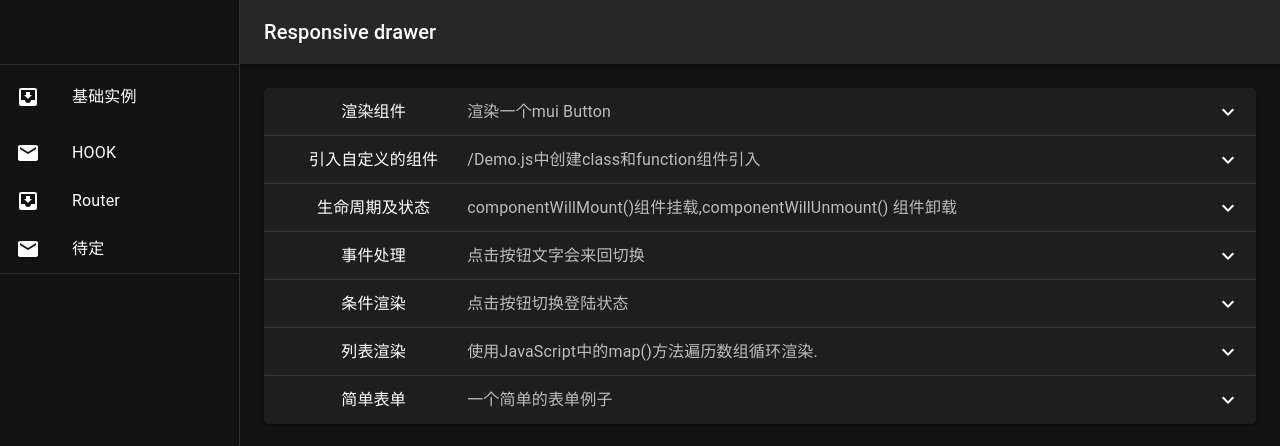
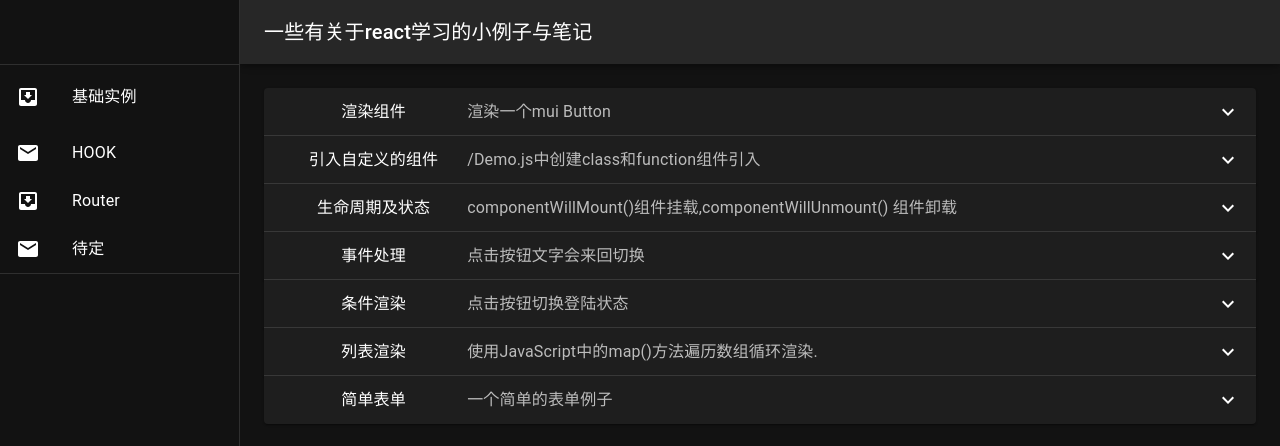
Before and after one commit to bosichong/basics-demo, a React (Create React App) app: page / in a window 1280 px wide. Shown: the top 446 px of the page. Built offline with nearby package versions, Linux system fonts and the light colour scheme.

Commit message:
更新readme

```diff
--- a/src/App.js
+++ b/src/App.js
@@ -1,9 +1,6 @@
 import React from 'react'
-import { NavLink, useRoutes } from "react-router-dom";
+import { useRoutes } from "react-router-dom";
 import './App.css';
-
-import Home from './components/Home';
-import About from './components/About';
 
 import routes from './routes'
 
@@ -106,7 +103,7 @@ function ResponsiveDrawer(props) {
             <MenuIcon />
           </IconButton>
           <Typography variant="h6" noWrap component="div">
-            Responsive drawer
+            一些有关于react学习的小例子与笔记
           </Typography>
         </Toolbar>
       </AppBar>
```
Also changed, not shown: jt.png (added), 1 other file (tests, documents, lock files or other folders).
